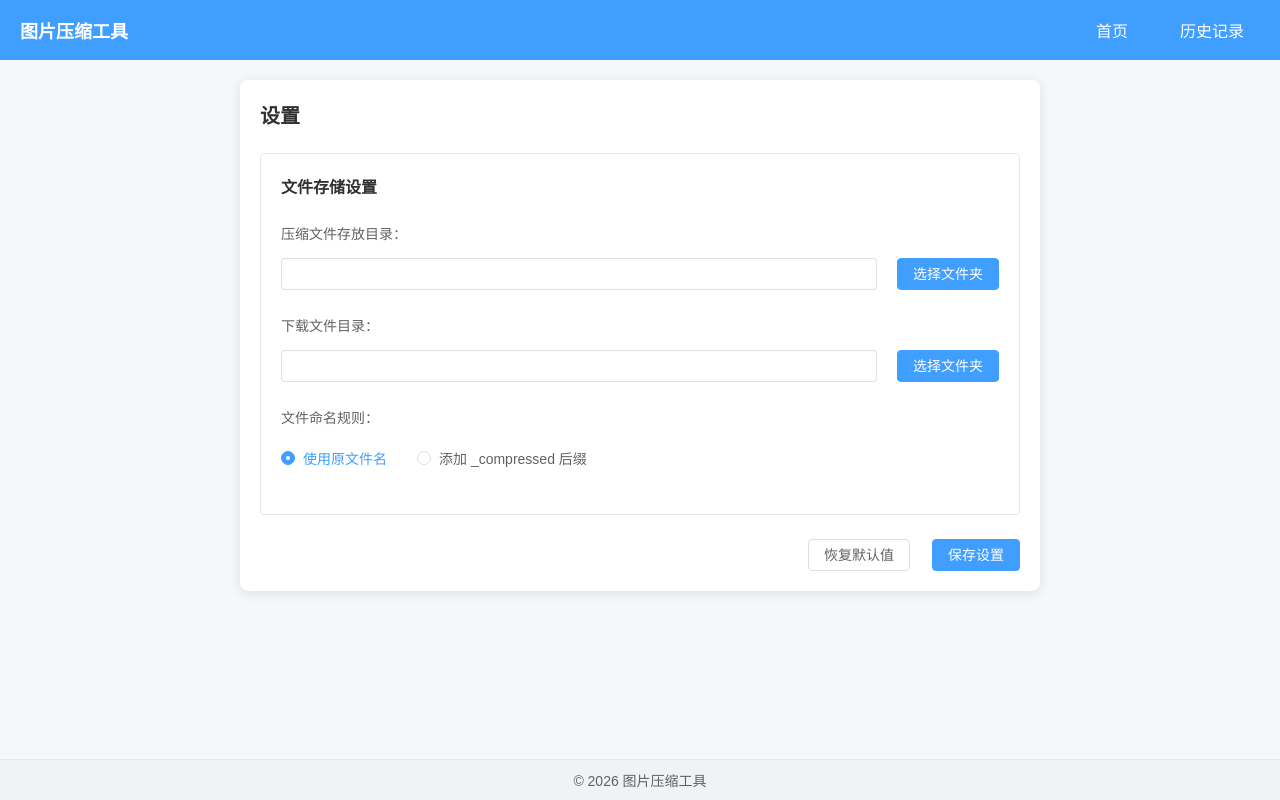
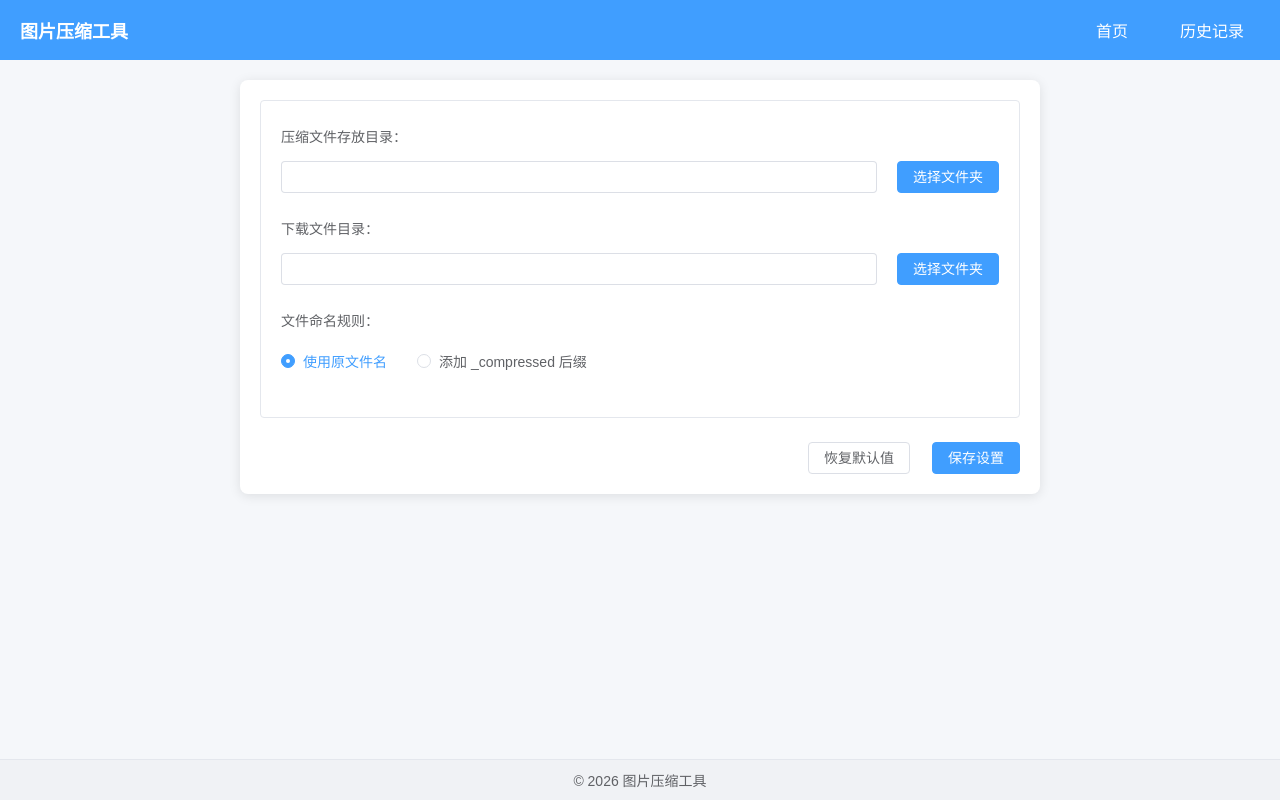
Before and after one commit to chuxiaseven/pictrue-compress, a Vue app in the folder frontend/: page /settings in a window 1280 px wide. Built offline with nearby package versions, Linux system fonts and the light colour scheme.

Commit message:
feat: 存储设置局部调整

```diff
--- a/frontend/src/views/Home.vue
+++ b/frontend/src/views/Home.vue
@@ -65,11 +65,6 @@
       :body-style="{ maxHeight: '500px', overflowY: 'auto' }"
     >
       <Settings />
-      <template #footer>
-        <span class="dialog-footer">
-          <el-button @click="showStorageSettings = false">取消</el-button>
-        </span>
-      </template>
     </el-dialog>
 
     <!-- 压缩结果列表 -->
--- a/frontend/src/views/Settings.vue
+++ b/frontend/src/views/Settings.vue
@@ -2,11 +2,9 @@
   <div class="settings-container">
     <!-- 设置内容 -->
     <div class="settings-content">
-      <h2>设置</h2>
 
       <!-- 文件存储设置 -->
       <div class="settings-section">
-        <h3>文件存储设置</h3>
 
         <!-- 压缩文件存放目录 -->
         <div class="setting-item">
```
